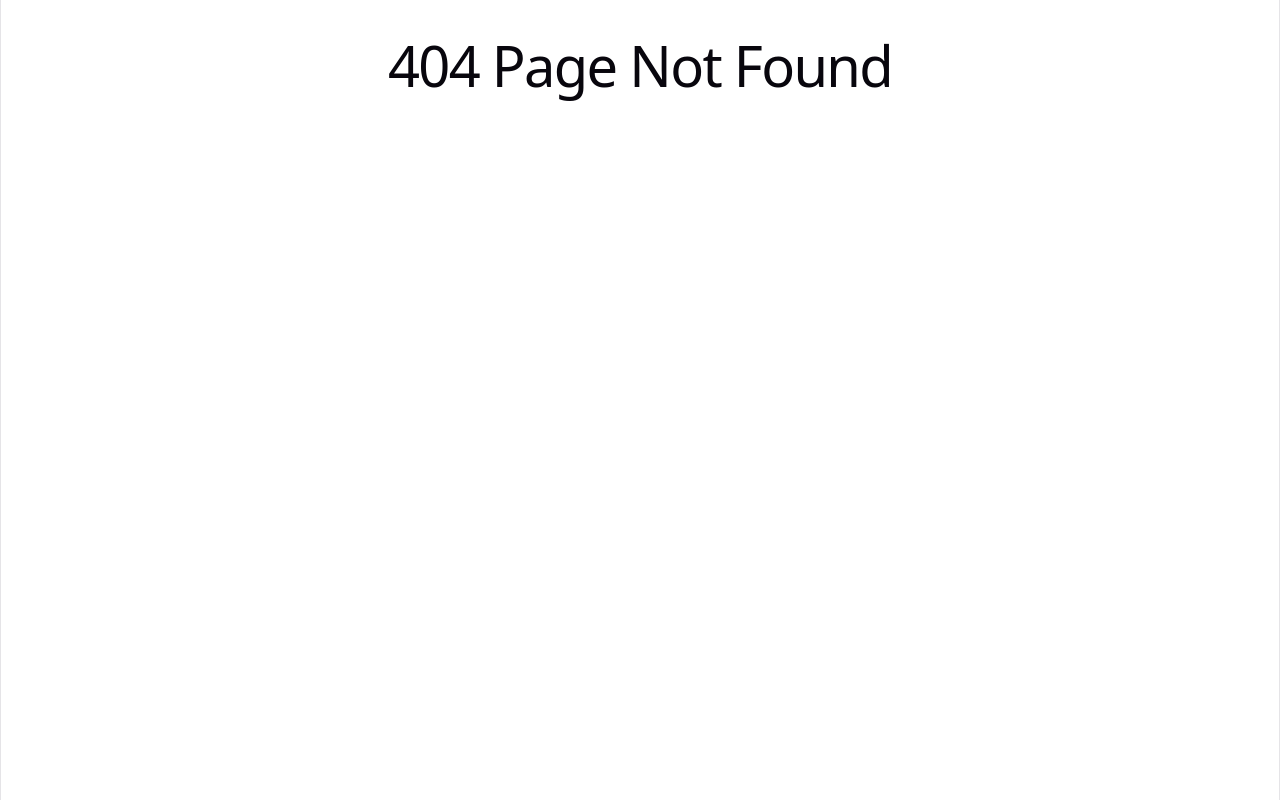
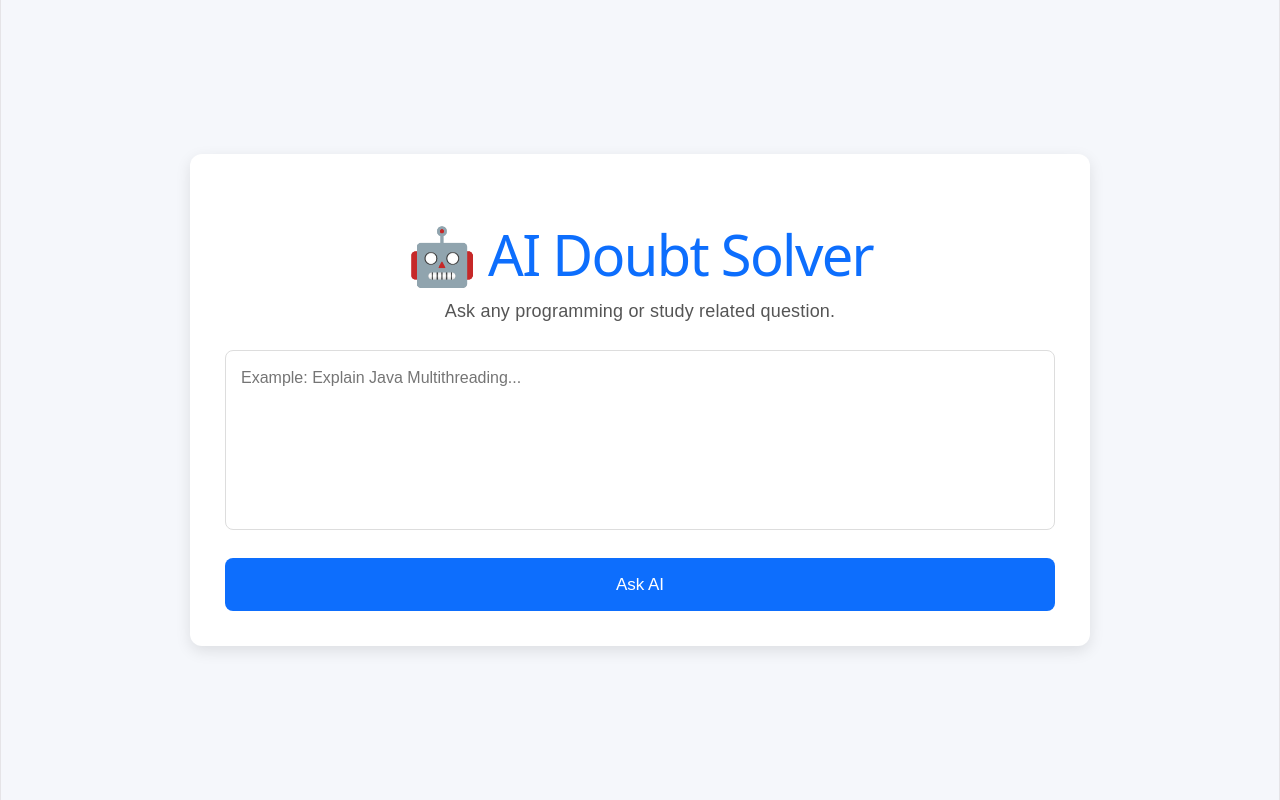
Before and after one commit to akk-oss/padhai-ka-addaa-frontend, a React (Vite) app: page /ai-doubt-solver in a window 1280 px wide. Before the commit this address had no page. Built offline with nearby package versions, Linux system fonts and the light colour scheme.

Commit message:
Added doubt-solver-ai  page and app  page updates

```diff
--- a/src/App.jsx
+++ b/src/App.jsx
@@ -27,10 +27,10 @@ import PreviousPapers from "./pages/PreviousPapers";
 import Community from "./pages/Community";
 import Practice from "./pages/Practice";
 import PlacementPreparation from "./pages/PlacementPreparation";
+import DoubtSolver from "./pages/DoubtSolver";
 function App() {
   return (
     <BrowserRouter>
-
       <Routes>
         <Route path="/" element={<Home />} />
 
@@ -42,69 +42,27 @@ function App() {
 
         <Route path="/course/:id" element={<CourseDetails />} />
 
-        <Route
-          path="/student/dashboard"
-          element={<StudentDashboard />}
-        />
+        <Route path="/student/dashboard" element={<StudentDashboard />} />
 
-        <Route
-          path="/teacher/dashboard"
-          element={<TeacherDashboard />}
-        />
+        <Route path="/teacher/dashboard" element={<TeacherDashboard />} />
 
-        <Route
-          path="/admin/dashboard"
-          element={<AdminDashboard />}
-        />
+        <Route path="/admin/dashboard" element={<AdminDashboard />} />
 
         <Route path="*" element={<NotFound />} />
-         <Route
-    path="/course/:id/curriculum"
-    element={<CourseCurriculum />}
-/>
+        <Route path="/course/:id/curriculum" element={<CourseCurriculum />} />
 
-<Route
-    path="/course/:id/lessons"
-    element={<LessonPlayer />}
-/>
+        <Route path="/course/:id/lessons" element={<LessonPlayer />} />
 
-<Route
-    path="/course/:id/quiz"
-    element={<QuizPage />}
-/>
-<Route
-    path="/notes"
-    element={<Notes />}
-/>
-<Route
-    path="/upload-notes"
-    element={<UploadNotes />}
-/>
-<Route
-    path="/admin/users"
-    element={<AdminUsers />}
-/>
-<Route
-    path="/quiz/:quizId"
-    element={<QuizAttempt />}
-/>
+        <Route path="/course/:id/quiz" element={<QuizPage />} />
+        <Route path="/notes" element={<Notes />} />
+        <Route path="/upload-notes" element={<UploadNotes />} />
+        <Route path="/admin/users" element={<AdminUsers />} />
+        <Route path="/quiz/:quizId" element={<QuizAttempt />} />
 
-<Route
-    path="/quiz-result"
-    element={<QuizResult />}
-/>
-<Route
-    path="/mock-tests"
-    element={<MockTests />}
-/>
-<Route
-  path="/resume-builder"
-  element={<ResumeBuilder />}
-/>
-<Route
-    path="/profile"
-    element={<Profile />}
-/>
+        <Route path="/quiz-result" element={<QuizResult />} />
+        <Route path="/mock-tests" element={<MockTests />} />
+        <Route path="/resume-builder" element={<ResumeBuilder />} />
+        <Route path="/profile" element={<Profile />} />
         <Route path="/about" element={<AboutUs />} />
         <Route path="/live-classes" element={<LiveClasses />} />
         <Route path="/blog" element={<Blog />} />
@@ -115,8 +73,8 @@ function App() {
           path="/placement-preparation"
           element={<PlacementPreparation />}
         />
+        <Route path="/ai-doubt-solver" element={<DoubtSolver />} />
       </Routes>
-
     </BrowserRouter>
   );
 }
--- /dev/null
+++ b/src/assets/css/doubtSolver.css
@@ -0,0 +1,129 @@
+.ai-page{
+
+min-height:100vh;
+
+background:#f5f7fb;
+
+display:flex;
+
+justify-content:center;
+
+align-items:center;
+
+padding:40px;
+
+}
+
+.ai-box{
+
+width:100%;
+
+max-width:900px;
+
+background:white;
+
+padding:35px;
+
+border-radius:12px;
+
+box-shadow:0 5px 15px rgba(0,0,0,.1);
+
+}
+
+.ai-box h1{
+
+text-align:center;
+
+color:#0d6efd;
+
+margin-bottom:10px;
+
+}
+
+.ai-box p{
+
+text-align:center;
+
+margin-bottom:25px;
+
+color:#555;
+
+}
+
+.ai-box textarea{
+
+width:100%;
+
+height:180px;
+
+padding:15px;
+
+border:1px solid #ddd;
+
+border-radius:8px;
+
+font-size:16px;
+
+resize:none;
+
+}
+
+.ai-box button{
+
+margin-top:20px;
+
+width:100%;
+
+padding:14px;
+
+border:none;
+
+border-radius:8px;
+
+background:#0d6efd;
+
+color:white;
+
+font-size:17px;
+
+cursor:pointer;
+
+}
+
+.ai-box button:hover{
+
+background:#084298;
+
+}
+
+.answer-box{
+
+margin-top:30px;
+
+padding:20px;
+
+background:#eef5ff;
+
+border-left:5px solid #0d6efd;
+
+border-radius:8px;
+
+}
+
+.answer-box h3{
+
+margin-bottom:10px;
+
+color:#0d6efd;
+
+}
+
+.answer-box p{
+
+text-align:left;
+
+line-height:1.8;
+
+color:#444;
+
+}
--- a/src/components/Sidebar.jsx
+++ b/src/components/Sidebar.jsx
@@ -103,7 +103,7 @@ localStorage.removeItem("email");
           <span>Resume Builder</span>
         </Link>
 
-        <Link to="/doubt-solver" className={isActive("/doubt-solver")}>
+        <Link to="/ai-doubt-solver" className={isActive("/doubt-solver")}>
           <FaRobot />
           <span>Doubt Solver</span>
           <span className="badge-ai">AI</span>
--- /dev/null
+++ b/src/pages/DoubtSolver.jsx
@@ -0,0 +1,76 @@
+import { useState } from "react";
+import "../assets/css/doubtSolver.css";
+
+function DoubtSolver() {
+
+  const [question, setQuestion] = useState("");
+
+  const [answer, setAnswer] = useState("");
+
+  const askAI = () => {
+
+    if(question.trim()===""){
+      alert("Please enter your question.");
+      return;
+    }
+
+    // Backend API se replace karna hai
+    setAnswer(
+      "This is a demo AI response. Connect this page with your Spring Boot AI API to get real answers."
+    );
+
+  };
+
+  return (
+
+    <div className="ai-page">
+
+      <div className="ai-box">
+
+        <h1>🤖 AI Doubt Solver</h1>
+
+        <p>
+
+          Ask any programming or study related question.
+
+        </p>
+
+        <textarea
+
+          placeholder="Example: Explain Java Multithreading..."
+
+          value={question}
+
+          onChange={(e)=>setQuestion(e.target.value)}
+
+        />
+
+        <button onClick={askAI}>
+
+          Ask AI
+
+        </button>
+
+        {
+
+          answer &&
+
+          <div className="answer-box">
+
+            <h3>AI Answer</h3>
+
+            <p>{answer}</p>
+
+          </div>
+
+        }
+
+      </div>
+
+    </div>
+
+  );
+
+}
+
+export default DoubtSolver;
```
Lines whose indentation alone changed are shown as unchanged.
